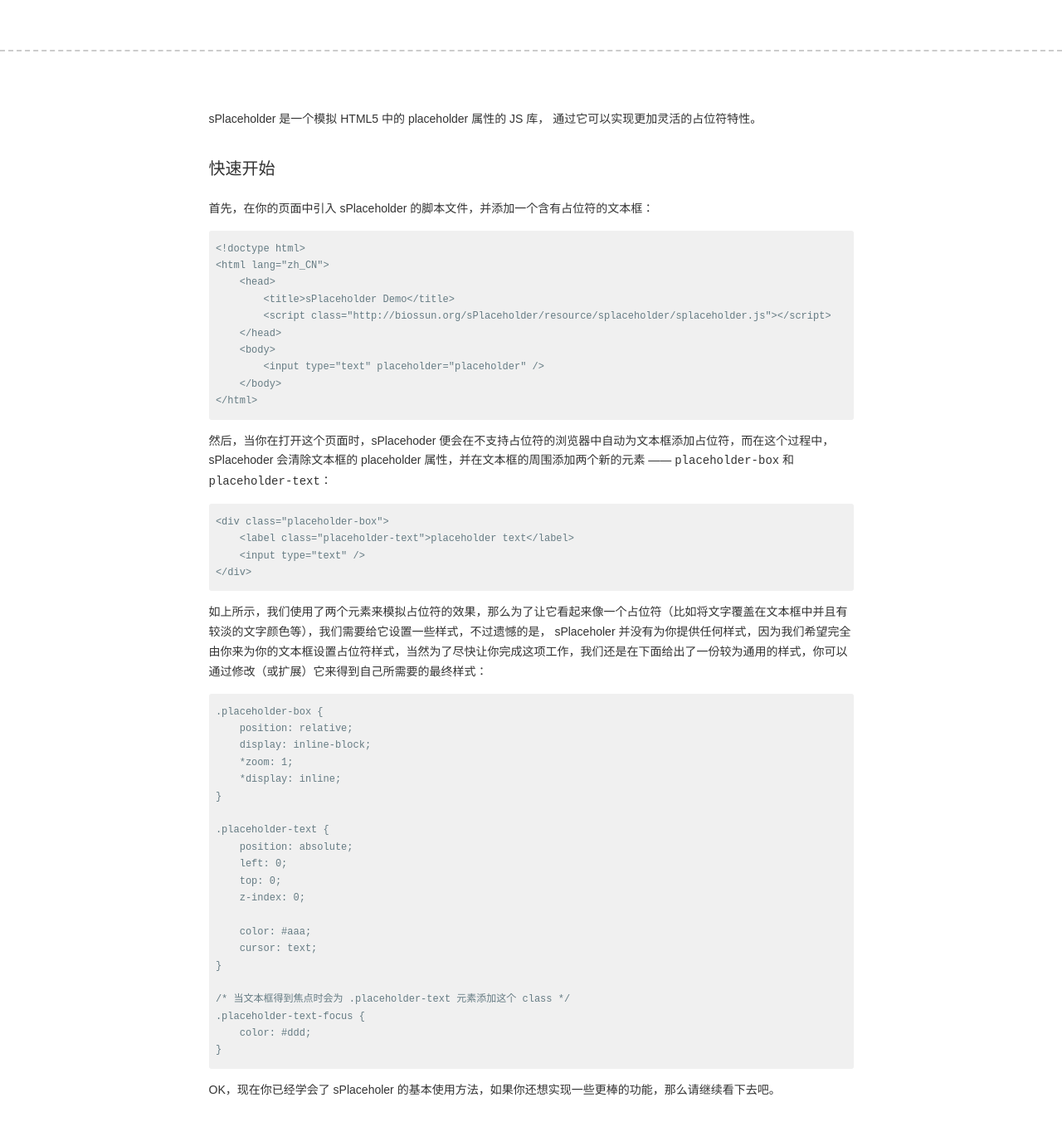
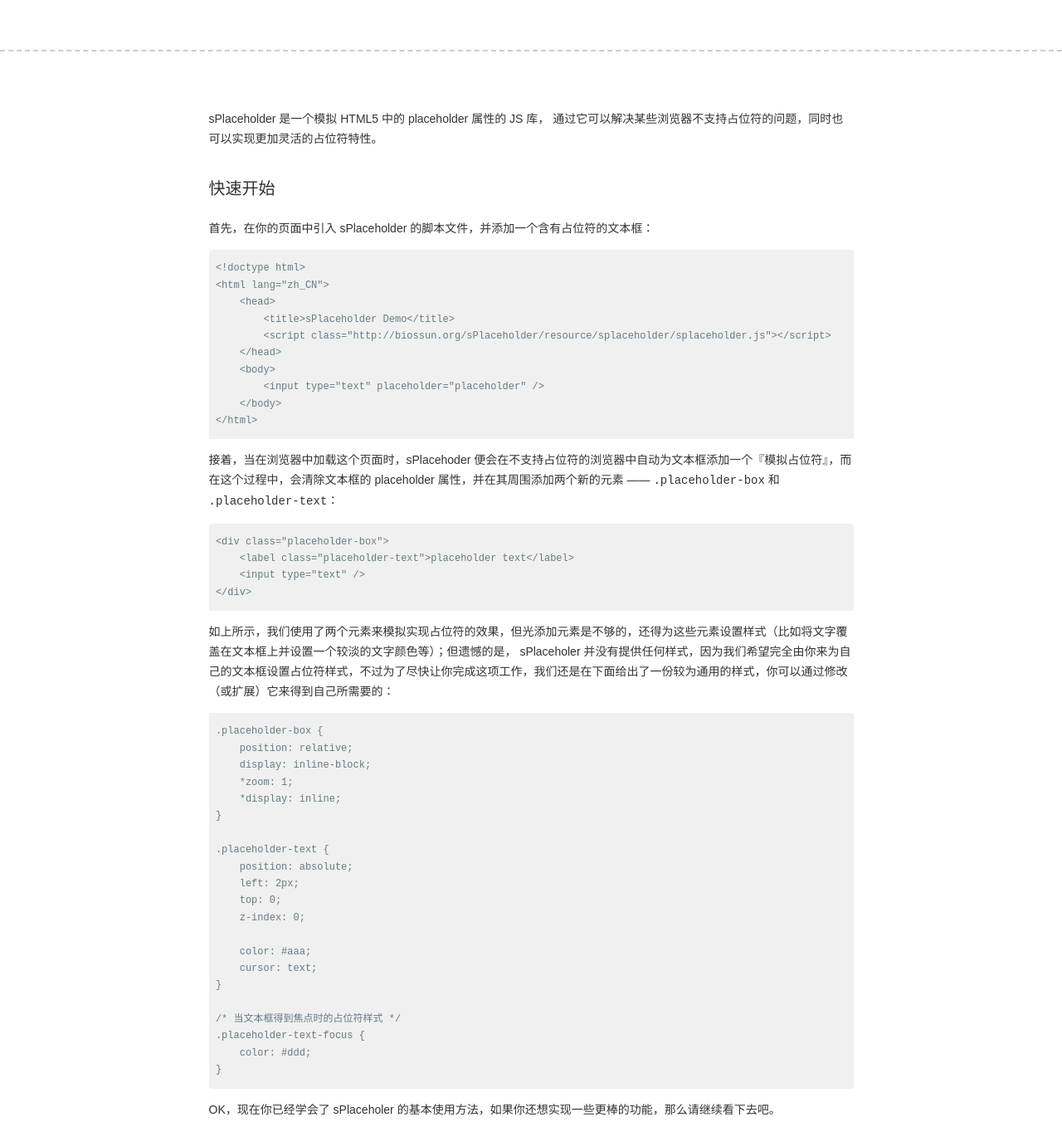
Before and after one commit to BiosSun/sPlaceholder, a website: page doc/index.html in a window 1280 px wide. Shown: the part 340-1692 px from the top of the page at 83% size. Drawn offline with Linux system fonts and the light colour scheme; files that its build step writes are made by us from their sources.

Commit message:
优化文档

```diff
--- a/doc/index.html
+++ b/doc/index.html
@@ -23,7 +23,7 @@
         <div class="main">
             <p>
                 sPlaceholder 是一个模拟 HTML5 中的 placeholder 属性的 JS 库，
-                通过它可以实现更加灵活的占位符特性。
+                通过它可以解决某些浏览器不支持占位符的问题，同时也可以实现更加灵活的占位符特性。
             </p>
 
             <h2>快速开始</h2>
@@ -40,14 +40,14 @@
     &lt;/body&gt;
 &lt;/html&gt;</code></pre>
 
-            <p>然后，当你在打开这个页面时，sPlacehoder 便会在不支持占位符的浏览器中自动为文本框添加占位符，而在这个过程中，sPlacehoder 会清除文本框的 placeholder 属性，并在文本框的周围添加两个新的元素 —— <code>placeholder-box</code> 和 <code>placeholder-text</code>：</p>
+            <p>接着，当在浏览器中加载这个页面时，sPlacehoder 便会在不支持占位符的浏览器中自动为文本框添加一个『模拟占位符』，而在这个过程中，会清除文本框的 placeholder 属性，并在其周围添加两个新的元素 —— <code>.placeholder-box</code> 和 <code>.placeholder-text</code>：</p>
 
                 <pre><code class="html">&lt;div class="placeholder-box"&gt;
     &lt;label class="placeholder-text"&gt;placeholder text&lt;/label&gt;
     &lt;input type="text" /&gt;
 &lt;/div&gt;</code></pre>
 
-            <p>如上所示，我们使用了两个元素来模拟占位符的效果，那么为了让它看起来像一个占位符（比如将文字覆盖在文本框中并且有较淡的文字颜色等），我们需要给它设置一些样式，不过遗憾的是， sPlaceholer 并没有为你提供任何样式，因为我们希望完全由你来为你的文本框设置占位符样式，当然为了尽快让你完成这项工作，我们还是在下面给出了一份较为通用的样式，你可以通过修改（或扩展）它来得到自己所需要的最终样式：</p>
+            <p>如上所示，我们使用了两个元素来模拟实现占位符的效果，但光添加元素是不够的，还得为这些元素设置样式（比如将文字覆盖在文本框上并设置一个较淡的文字颜色等）；但遗憾的是， sPlaceholer 并没有提供任何样式，因为我们希望完全由你来为自己的文本框设置占位符样式，不过为了尽快让你完成这项工作，我们还是在下面给出了一份较为通用的样式，你可以通过修改（或扩展）它来得到自己所需要的：</p>
 
             <pre><code class="html">.placeholder-box {
     position: relative;
@@ -58,7 +58,7 @@
 
 .placeholder-text {
     position: absolute;
-    left: 0;
+    left: 2px;
     top: 0;
     z-index: 0;
 
@@ -66,7 +66,7 @@
     cursor: text;
 }
 
-/* 当文本框得到焦点时会为 .placeholder-text 元素添加这个 class */
+/* 当文本框得到焦点时的占位符样式 */
 .placeholder-text-focus {
     color: #ddd;
 }</code></pre>
--- a/doc/resource/splaceholder/splaceholder.js
+++ b/doc/resource/splaceholder/splaceholder.js
@@ -1,4 +1,4 @@
-/*! sPlaceholder - v1.2.0 - 2014-10-25
+/*! sPlaceholder - v1.2.16 - 2014-10-25
  *  https://github.com/BiosSun/sPlaceholder
  *  Copyright (c) 2014 Bios Sun; Licensed MIT */
 (function(global, factory) {
--- a/package.json
+++ b/package.json
@@ -2,7 +2,7 @@
   "name": "splaceholder",
   "title": "sPlaceholder",
   "description": "",
-  "version": "1.2.0",
+  "version": "1.2.16",
   "homepage": "https://github.com/BiosSun/sPlaceholder",
   "author": {
     "name": "Bios Sun",
```
Also changed, not shown: dist/splaceholder.js, dist/splaceholder.min.js, doc/resource/splaceholder/splaceholder.min.js.
